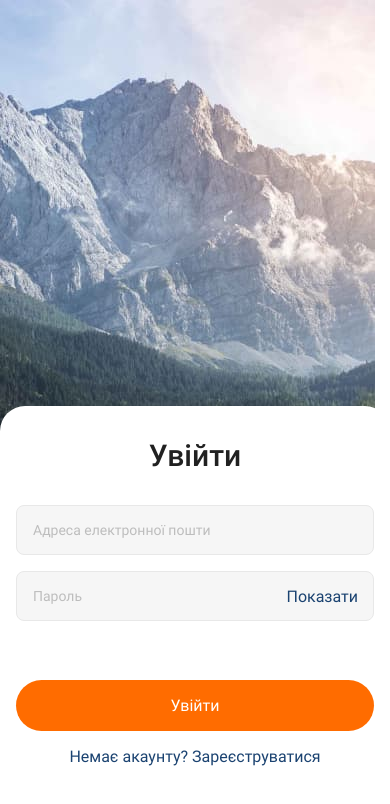
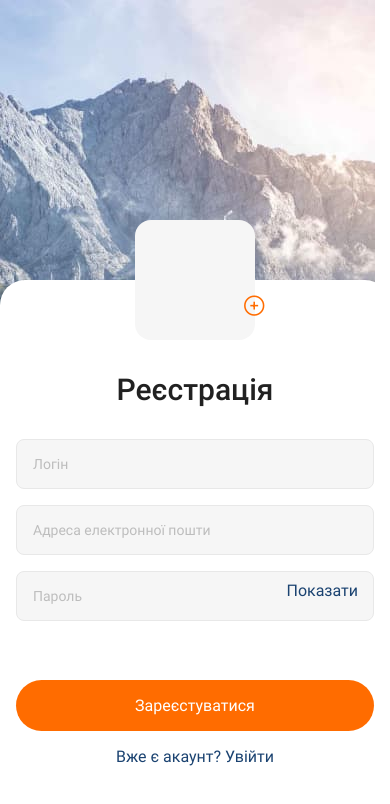
Before and after one commit to LidiiaChyrnyshuk/goit-react-native-hw-02, a React Native app: screen /Login in a window 390 px wide. Shown: the top 804 px of the page. Built offline with nearby package versions, Linux system fonts and the light colour scheme.

Commit message:
fixed text alignment

```diff
--- a/App.js
+++ b/App.js
@@ -20,8 +20,8 @@ export default function App() {
 		return null;
 	} else {
 		return (
-			// <RegistrationScreen />
-			<LoginScreen />
+			<RegistrationScreen />
+			// <LoginScreen />
 			// <NavigationContainer>
 			// 	<Stack.Navigator>
 			// 		<Stack.Screen name="Registration" component={RegistrationScreen} />
--- a/src/screen/LoginScreen.jsx
+++ b/src/screen/LoginScreen.jsx
@@ -165,7 +165,7 @@ const styles = StyleSheet.create({
 
 	showPasswordButtonText: {
 		position: "absolute",
-		top: 16,
+		top: 10,
 		right: 16,
 
 		fontSize: 16,
--- a/src/screen/RegistrationScreen.jsx
+++ b/src/screen/RegistrationScreen.jsx
@@ -188,7 +188,7 @@ const styles = StyleSheet.create({
 
 	showPasswordButtonText: {
 		position: "absolute",
-		top: 16,
+		top: 10,
 		right: 16,
 
 		fontSize: 16,
```
